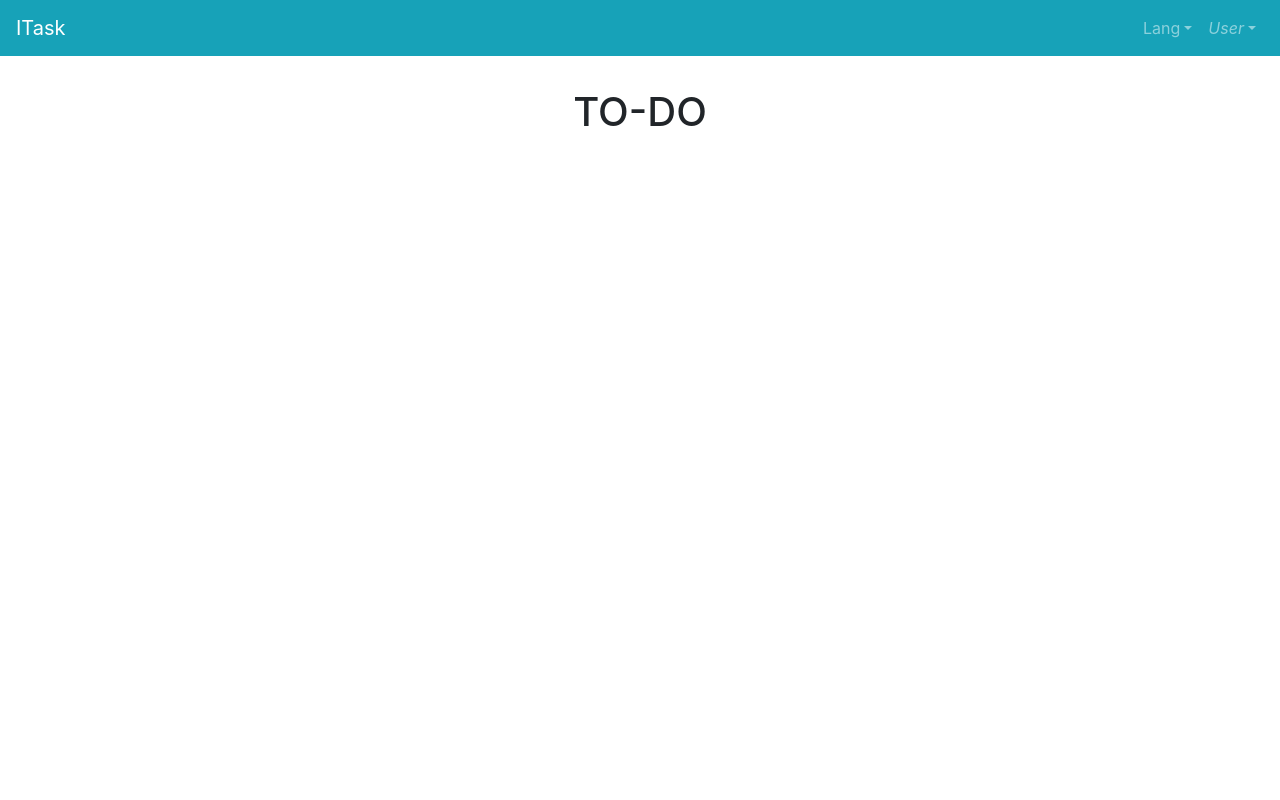
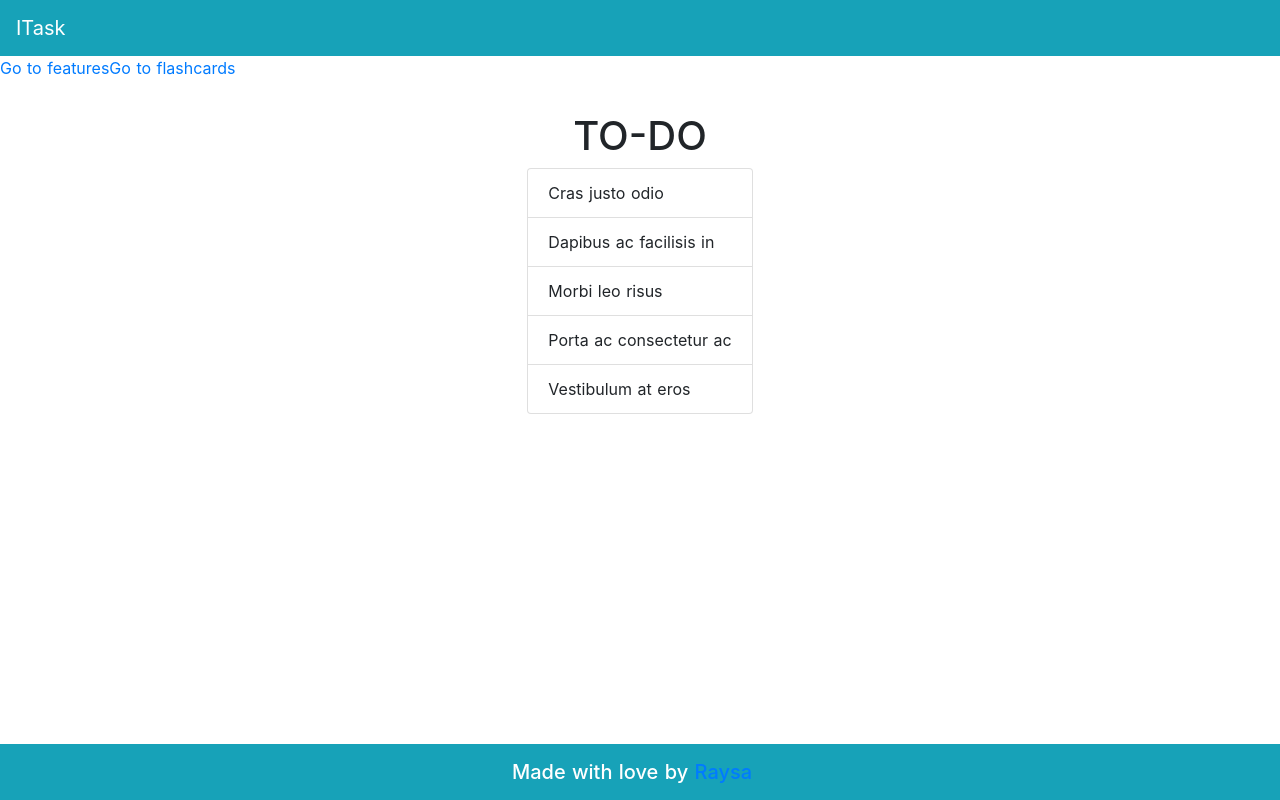
Before and after one commit to aurre/todo-nux-vue, a Nuxt app: page / in a window 1280 px wide. Built offline with nearby package versions, Linux system fonts and the light colour scheme.

Commit message:
add header footer and hard coded list

```diff
--- /dev/null
+++ b/components/Footer.vue
@@ -0,0 +1,18 @@
+<template>
+  <div>
+  <b-navbar class="footer" variant="info" type="dark">
+    <b-navbar-brand tag="h1" class="mb-0">Made with love by <a href="http://www.raysa.me">Raysa</a></b-navbar-brand>
+  </b-navbar>
+</div>
+</template>
+
+<style scoped>
+.footer {
+  position: fixed;
+  left: 0;
+  bottom: 0;
+  width: 100%;
+  display: flex;
+  justify-content: center;
+}
+</style>
--- a/components/Jumbo.vue
+++ b/components/Jumbo.vue
@@ -3,7 +3,7 @@
     <h1>{{ title }}</h1>
   <b-jumbotron header="Bootstrap Vue" lead="Bootstrap 4 Components for Vue.js 2" >
   <p>For more information visit website</p>
-  <b-btn variant="primary" href="#">More Info</b-btn>
+  <b-btn variant="primary" href="#">Go to home page</b-btn>
   </b-jumbotron>
   </div>
 </template>
--- a/components/Navbar.vue
+++ b/components/Navbar.vue
@@ -4,30 +4,6 @@
   <b-navbar-toggle target="nav_collapse"></b-navbar-toggle>
 
   <b-navbar-brand href="#">ITask</b-navbar-brand>
-
-  <b-collapse is-nav id="nav_collapse">
-
-    <!-- Right aligned nav items -->
-    <b-navbar-nav class="ml-auto">
-
-      <b-nav-item-dropdown text="Lang" right>
-        <b-dropdown-item href="#">EN</b-dropdown-item>
-        <b-dropdown-item href="#">ES</b-dropdown-item>
-        <b-dropdown-item href="#">RU</b-dropdown-item>
-        <b-dropdown-item href="#">FA</b-dropdown-item>
-      </b-nav-item-dropdown>
-
-      <b-nav-item-dropdown right>
-        <!-- Using button-content slot -->
-        <template slot="button-content">
-          <em>User</em>
-        </template>
-        <b-dropdown-item href="#">Profile</b-dropdown-item>
-        <b-dropdown-item href="#">Signout</b-dropdown-item>
-      </b-nav-item-dropdown>
-    </b-navbar-nav>
-
-  </b-collapse>
 </b-navbar>
 
 <!-- navbar-1.vue -->
--- /dev/null
+++ b/components/TodoList.vue
@@ -0,0 +1,18 @@
+<template>
+<div class="list">
+  <b-list-group>
+  <b-list-group-item>Cras justo odio</b-list-group-item>
+  <b-list-group-item>Dapibus ac facilisis in</b-list-group-item>
+  <b-list-group-item>Morbi leo risus</b-list-group-item>
+  <b-list-group-item>Porta ac consectetur ac</b-list-group-item>
+  <b-list-group-item>Vestibulum at eros</b-list-group-item>
+  </b-list-group>
+</div>
+</template>
+
+<style scoped>
+.list {
+  display: flex;
+  justify-content: center;
+}
+</style>
--- a/layouts/default.vue
+++ b/layouts/default.vue
@@ -1,13 +1,25 @@
 <template>
   <div>
-    <!-- Header -->
-
-    <!-- <nuxt-link to="/program/features">Go to features</nuxt-link>
-    <nuxt-link to="/program/flashcards">Go to flashcards</nuxt-link> -->
+    <Navbar/>
+    <nuxt-link to="/program/features">Go to features</nuxt-link>
+    <nuxt-link to="/program/flashcards">Go to flashcards</nuxt-link>
     <div class="page-content"><nuxt/></div>
-    <!-- footer -->
+    <Footer/>
   </div>
 </template>
+
+<script>
+import Navbar from '@/components/Navbar';
+import Footer from '@/components/Footer';
+
+export default {
+  components: {
+    Navbar,
+    Footer,
+  },
+};
+</script>
+
 
 <style>
 html {
--- a/pages/index.vue
+++ b/pages/index.vue
@@ -1,19 +1,22 @@
 <template>
     <div>
-      <navbar></navbar>
       <h1 class="h1"> TO-DO </h1>
+      <div>
+      <TodoList/>
+      </div>
     </div>
 </template>
 
 <script>
-import Navbar from '@/components/Navbar.vue';
+import TodoList from '@/components/TodoList';
 
 export default {
   components: {
-    Navbar,
+    TodoList,
   },
 };
 </script>
+
 
 <style>
 .h1 {
```
